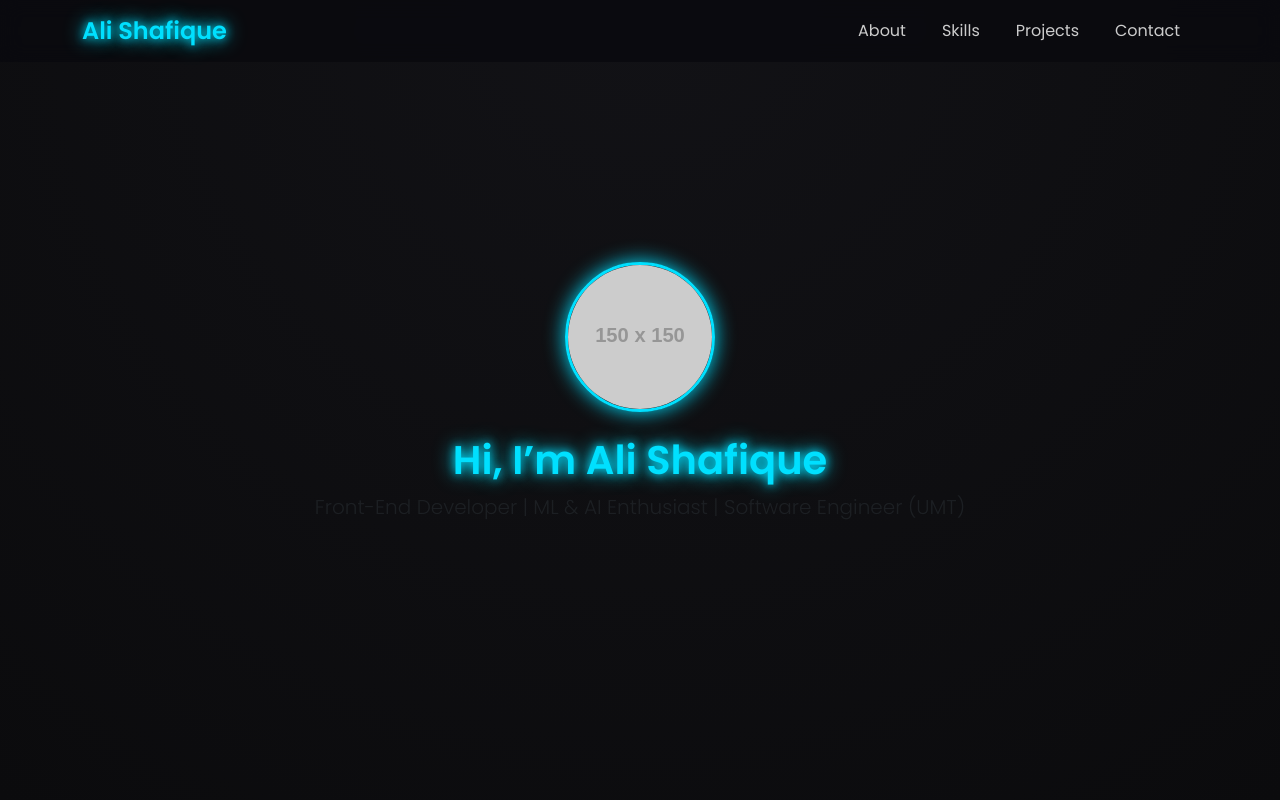
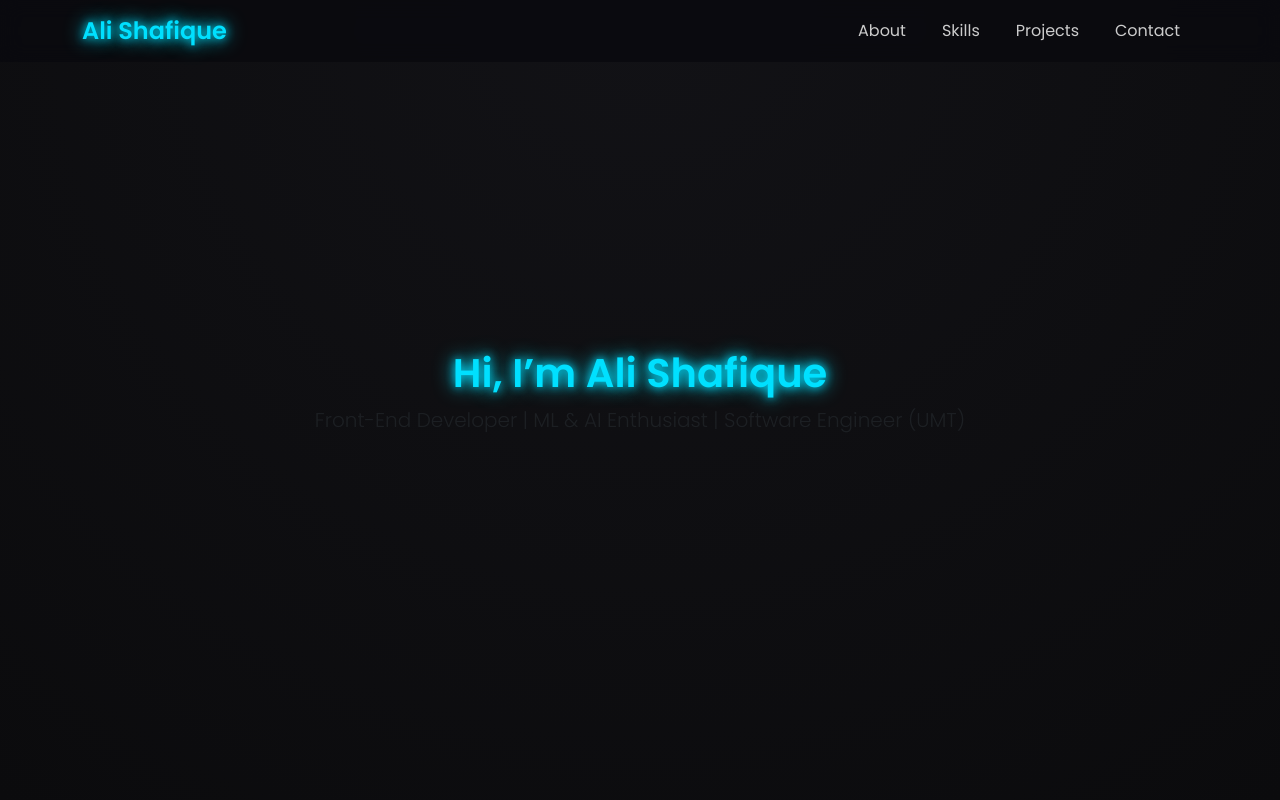
Before and after one commit to ali2750nx/My-Potfolio, a plain HTML site: page index.html in a window 1280 px wide. Shown: the top 800 px of the page. Drawn offline with nearby package versions, Linux system fonts and the light colour scheme; placeholder pictures from the web are drawn by us.

Commit message:
Update index.html

```diff
--- a/index.html
+++ b/index.html
@@ -127,7 +127,7 @@
   <!-- Hero -->
   <section class="hero d-flex align-items-center justify-content-center text-center text-light">
     <div>
-      <img src="https://via.placeholder.com/150" alt="Ali Shafique" class="rounded-circle mb-4 profile-img">
+
       <h1 class="fw-bold glow-text">Hi, I’m Ali Shafique</h1>
       <p class="lead text-muted">Front-End Developer | ML & AI Enthusiast | Software Engineer (UMT)</p>
     </div>
```
